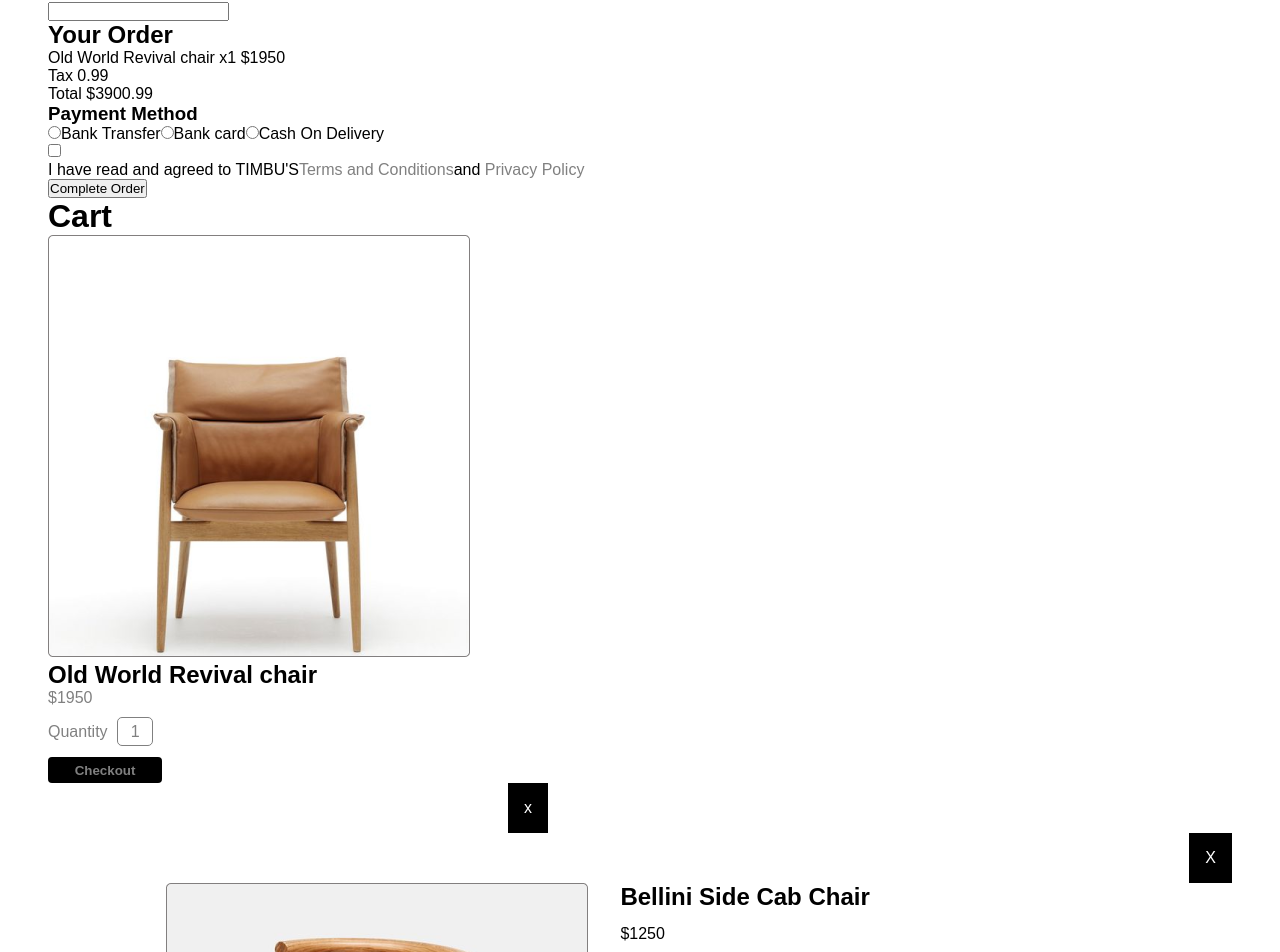
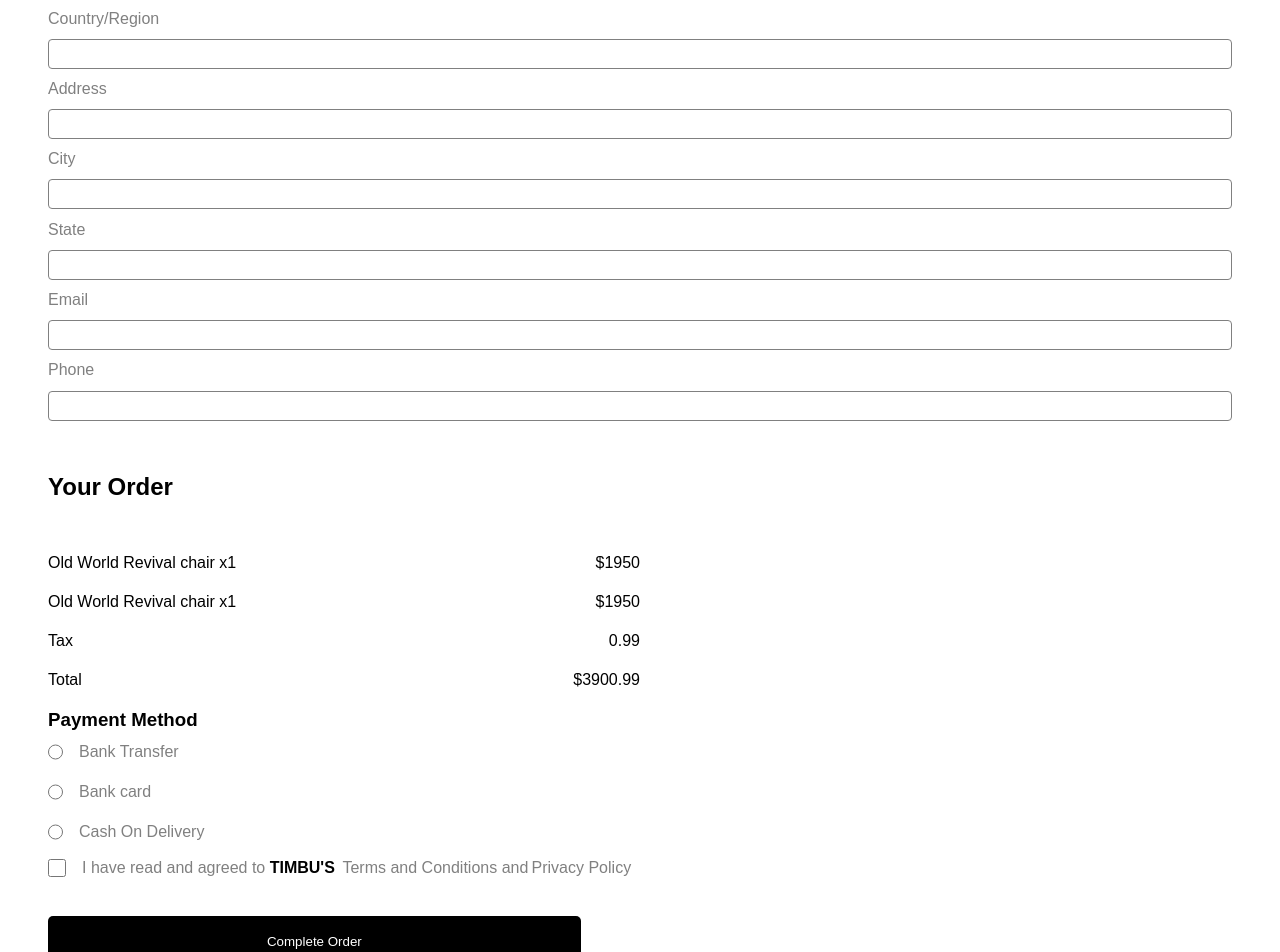
Before and after one commit to 9ightshade/Timbu-Cloud-store, a React (Vite) app: page / in a window 1280 px wide. Shown: the part 422-1374 px from the top of the page. Built offline with nearby package versions, Linux system fonts and the light colour scheme.

Commit message:
checkout styling done

```diff
--- a/src/components/checkout/checkout.css
+++ b/src/components/checkout/checkout.css
@@ -0,0 +1,88 @@
+.bck-to-shop{
+  display: block;
+  text-align: end;
+}
+h1 {
+  text-align: center;
+}
+h1{
+  font-size: 1.8rem;
+  margin: 2em 0 0;
+}
+.shipping{
+  margin: 2em 0 1em;
+}
+.coupon{
+  color: grey;
+  text-align: center;
+}
+
+label{
+  display: block;
+  margin: .7em 0;
+  color: grey;
+}
+input{
+  width: 100%;
+  height: 30px;
+  border: grey 1px solid;
+  border-radius: 4px;
+
+}
+input[type=radio]{
+  width: 15px;
+}
+
+input[type=checkbox]{
+  width: 18px;
+  border: 1px grey solid;
+  color: black;
+}
+.TC-container, .cash-on, .bankcard, .bank-transfer{
+display: flex;
+align-items: center;
+gap: 1em;
+}
+
+.TC-container> p{
+  color: grey;
+}
+.TC-container > p > a{
+  margin-left: .2em;
+}
+.TC-container > p > span{
+  color: black;
+  font-weight: 600;
+}
+button[type=submit]{
+  background-color: black;
+  color: white;
+  border: none;
+  margin: 2.5em 0;
+  width: 90%;
+  cursor: pointer;
+  border-radius: 5px;
+  padding: 1.4em 2em;
+}
+
+.Order-header {
+  margin: 2.2em 0;
+
+}
+
+.Order-comp {
+  /* border: 1px solid pink; */
+  width: 50%;
+}
+
+.total,
+.order-desc,
+.tax {
+  margin: 1.3em 0;
+  display: flex;
+  justify-content: space-between;
+}
+
+#banktransfer {
+  display: inline;
+}
--- a/src/components/checkout/checkout.jsx
+++ b/src/components/checkout/checkout.jsx
@@ -1,6 +1,6 @@
-import Order from "../order/order";
 import NavBar from "../shared/navbar/navbar";
-
+import { products } from "../product/products";
+import "./checkout.css";
 const Checkout = () => {
 
   return (
@@ -8,81 +8,179 @@ const Checkout = () => {
     <div>
       <NavBar/>
 
-      <h1>
+      <h1  >
         Checkout
       </h1>
-      <p>
+
+      <a href="#" className="bck-to-shop">
+        Back to shop
+      </a>
+      <p className="coupon" >
         Have a coupon ? <a href="#">Click here to enter the code</a>
       </p>
       <form action="#" method="post">
-        <h2>
+        <h2 className="shipping" >
           Shipping Information
         </h2>
         <label htmlFor="firstname">
           First name
+
+        </label>
         <div>
           <input type="text" name="firstname" id="firstname" />
         </div>
-        </label>
 
 
         <label htmlFor="lastname">
           Last name
+
+        </label>
         <div>
           <input type="text" name="lastname" id="lastname" />
         </div>
-        </label>
 
         <label htmlFor="country/region">
           Country/Region
 
+
+        </label>
         <div>
           <input type="text" name="country/region" id="country-region" />
         </div>
-        </label>
+
 
         <label htmlFor="address">
           Address
+
+        </label>
         <div>
           <input type="text" name="address" id="address" />
         </div>
-        </label>
+
 
         <label htmlFor="city">
           City
+
+        </label>
         <div>
           <input type="text" name="city" id="city" />
         </div>
-        </label>
-
 
         <label htmlFor="state">
           State
+
+        </label>
         <div>
           <input type="text" name="state" id="state" />
         </div>
-        </label>
-
 
         <label htmlFor="email">
           Email
+
+        </label>
         <div>
           <input type="email" name="email" id="email" />
         </div>
-        </label>
+
 
         <label htmlFor="phone">
           Phone
+
+        </label>
         <div>
           <input type="tel" name="phone" id="phone" />
         </div>
-        </label>
 
 </form>
 
 
 
-<Order/>
+      <div className="Order-comp" >
+        <h2 className="Order-header">
+          Your Order
+        </h2>
+        <div className="order-desc" >
+          <p>
+            {products[2].name} x1</p> <p className="order-price" >
+            {products[2].price}
+          </p>
+        </div>
+
+        <p className="order-desc" >
+          {products[2].name} x1 <span className="order-price" >
+            {products[2].price}
+          </span>
+        </p>
+
+        <div className="tax" >
+          <p>
+            Tax
+          </p>
+          <p>
+            0.99
+          </p>
+        </div>
+
+        <div className="total" >
+          <p>
+            Total
+          </p>
+          <p>
+            $3900.99
+          </p>
+        </div>
+
+
+        <h3>
+          Payment Method
+        </h3>
+        <form action="#" method="post" className="payment-form" >
+          <div className="bank-transfer" >
+            <input type="radio" name="payment" id="banktransfer" />
+            <label htmlFor="bank-transfer">
+              Bank Transfer
+            </label>
+         </div>
+
+
+          <div className="bankcard" >
+            <input type="radio" name="payment" id="bankcard" />
+            <label htmlFor="bank-card">
+              Bank card
+            </label>
+          </div>
+
+
+          <div className="cash-on" >
+            <input type="radio" name="payment" id="cash-on-delivery" />
+            <label htmlFor="bank-transfer">
+              Cash On Delivery
+            </label>
+      </div>
+
+          <div className="TC-container" >
+            <input type="checkbox" name="T&C" id="T&C" />
+            <p>
+              I have read and agreed to <span>TIMBU'S </span>
+              <a href="#">
+                Terms and Conditions
+               </a> and
+               <a href="#">
+                Privacy Policy
+              </a>
+            </p>
+          </div>
+
+          <button type="submit">
+            Complete Order
+          </button>
+
+        </form>
+
+
+
+
+      </div>
 
 
 
--- /dev/null
+++ b/src/components/order/order.css
@@ -0,0 +1,17 @@
+.Order-header{
+  margin: 2.2em 0;
+
+}
+
+.Order-comp{
+  border: 1px solid pink;
+  width: 50%;
+}
+.total, .order-desc, .tax{
+  margin: 1.3em 0;
+  display: flex;
+  justify-content: space-between;
+}
+#banktransfer{
+  display: inline;
+}
--- a/src/components/order/order.jsx
+++ b/src/components/order/order.jsx
@@ -1,77 +1,11 @@
 import { products } from "../product/products"
-
+import "./order.css"
 const Order = () => {
 
   return (
 
 
-    <div>
-      <h2>
-        Your Order
-      </h2>
-      <p>
-        {products[2].name} x1 <span>
-          {products[2].price}
-        </span>
-      </p>
 
-      <p>
-        Tax <span>
-          0.99
-        </span>
-      </p>
-
-      <p>
-        Total <span>
-          $3900.99
-        </span>
-      </p>
-
-
-      <h3>
-        Payment Method
-      </h3>
-      <form action="#" method="post">
-        <input type="radio" name="payment" id="banktransfer" />
-        <label htmlFor="bank-transfer">
-          Bank Transfer
-        </label>
-
-
-        <input type="radio" name="payment" id="bankcard" />
-        <label htmlFor="bank-card">
-          Bank card
-        </label>
-
-
-        <input type="radio" name="payment" id="cash-on-delivery" />
-        <label htmlFor="bank-transfer">
-          Cash On Delivery
-        </label>
-
-        <div>
-          <input type="checkbox" name="T&C" id="T&C" />
-          <p>
-            I have read and agreed to <span>TIMBU'S</span>
-            <a href="#">
-              Terms and Conditions
-            </a>
-            and <a href="#">
-              Privacy Policy
-            </a>
-          </p>
-        </div>
-
-        <button type="submit">
-          Complete Order
-        </button>
-
-      </form>
-
-
-
-
-    </div>
 
   )
 
```
Lines whose indentation alone changed are shown as unchanged.
